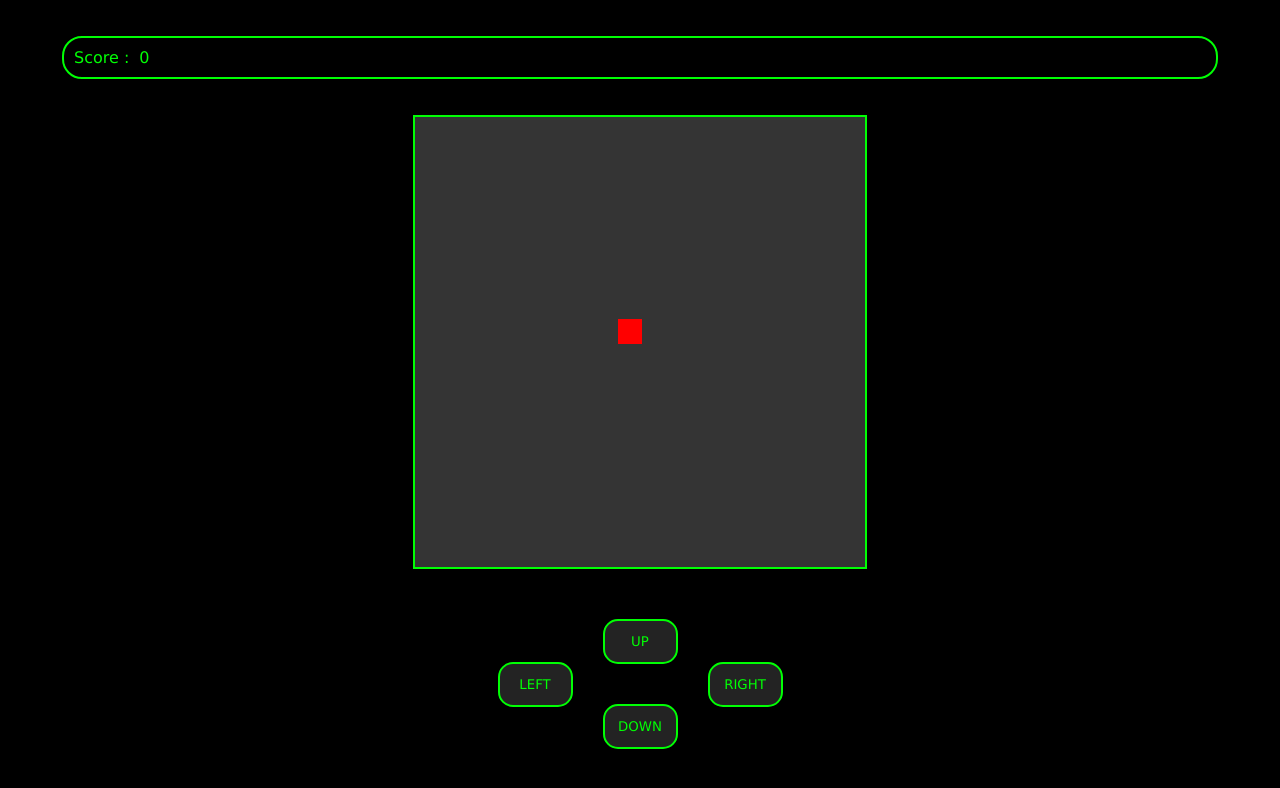
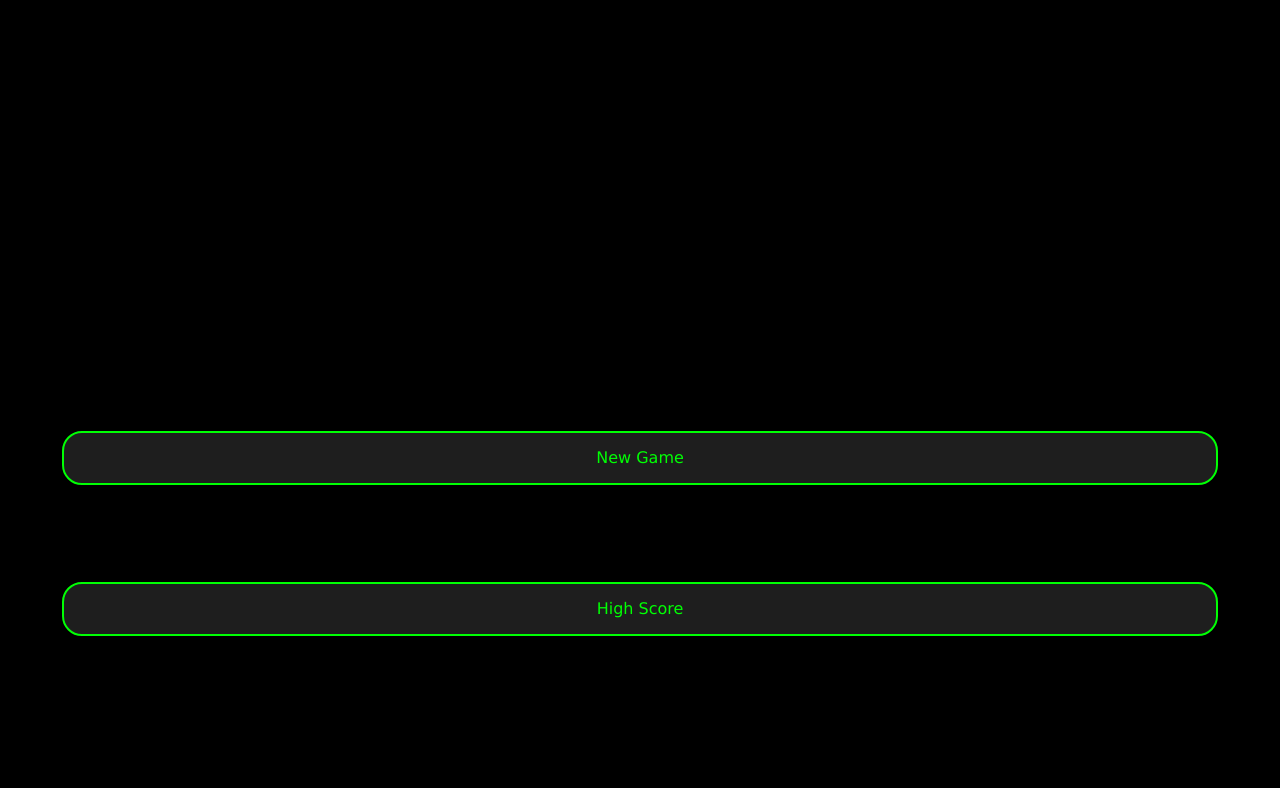
Before and after one commit to shivamkunkolikar/wallgame, a plain HTML site: page index.html in a window 1280 px wide. Drawn offline with Linux system fonts and the light colour scheme.

Commit message:
seventh commit

```diff
--- a/47webj.js
+++ b/47webj.js
@@ -54,6 +54,7 @@ function mainGame() {
                 top_pos = top_pos + inr_acc;
                 if (top_pos >= 95 || top_pos <= 0 || left_pos >= 95 || left_pos <= 0) {
                     document.getElementById("square").style.top = `95%`;
+                    localStorage.setItem('hi', `${score + 1}`);
                     clearInterval(game_end);
                 }
                 else {
@@ -67,4 +68,34 @@ function mainGame() {
     }, 50);
 }
 
+let a = localStorage.getItem('hi');
+console.log(a);
+
+function restartGame() {
+    direction = 0;
+    left_pos = 45;
+    top_pos = 45;
+    inr_acc = 0.4;
+    score = 0;
+    mainGame();
+}
+
+function newGame() {
+    document.getElementById("game-page").style.display = "flex";
+    document.getElementById("start-page").style.animation = "fadinganimation 0.5s ease-in-out 0s 1 ";
+    document.getElementById("game-page").style.animation = "g_an1 1s ease-in-out 0s 1 ";
+    setTimeout(() => {
+        document.getElementById("start-page").style.display = "none"
+    }, 450)
+
+}
+
+function highScore() {
+    document.getElementById("str-btn1").style.display = "none";
+    document.getElementById("str-btn2").style.animation = "s_an2 1s ease-in-out 0s 1 ";
+    setTimeout(() => {
+        document.getElementById("str-btn2").style.height = "400px";
+    }, 1000)
+}
+
 mainGame();
--- a/47webc.css
+++ b/gamepage.css
@@ -4,14 +4,16 @@
     /* box-sizing: border-box; */
     font-family: Verdana, Geneva, Tahoma, sans-serif;
 }
-body {
-    display         : flex;
+#game-page {
+    display         : none;
     height          : 100vh;
     width           : 100vw;
     justify-content : space-evenly;
     align-items     : center;
     flex-direction  : column;
     background-color: black;
+    z-index: 5;
+    position: absolute;
 }
 #score-box {
     display: flex;
@@ -80,3 +82,11 @@ body {
         height: 450px;
     }
 }
+@keyframes g_an1 {
+    0%{
+        opacity: 0;
+    }
+    100%{
+        opacity: 1;
+    }
+}
--- a/index.html
+++ b/index.html
@@ -4,9 +4,21 @@
     <meta charset="UTF-8">
     <meta name="viewport" content="width=device-width, initial-scale=1.0">
     <title>Game</title>
-    <link rel="stylesheet" href="47webc.css">
+    <link rel="stylesheet" href="gamepage.css">
+    <link rel="stylesheet" href="startpage.css">
 </head>
 <body>
+<div id="start-page">
+    <div id="logo">
+
+    </div>
+    <div id="btncont">
+        <div class="str-btn" id="str-btn1" onclick="newGame()">New Game</div>
+        <div class="str-btn" id="str-btn2" onclick="highScore()">High Score</div>
+    </div>
+</div>
+
+<div id="game-page">
     <div id="score-box">
         <p>Score : </p>
         <p id="score-num">0</p>
@@ -21,5 +33,6 @@
         <div><button class="btn" id="btn4" onclick="rightClick()">RIGHT</button></div>
     </div>
     <script src="47webj.js"></script>
+</div>
 </body>
 </html>
--- /dev/null
+++ b/startpage.css
@@ -0,0 +1,65 @@
+*{
+    margin: 0px;
+    padding: 0px;
+    /* box-sizing: border-box; */
+    font-family: Verdana, Geneva, Tahoma, sans-serif;
+}
+body {
+    background-color: black;
+}
+#start-page {
+    display         : flex;
+    height          : 100vh;
+    width           : 100vw;
+    justify-content : space-evenly;
+    align-items     : center;
+    flex-direction  : column;
+    background-color: rgba(0, 0, 0, 0);
+    z-index: 10;
+    position: absolute;
+}
+#logo {
+    display: flex;
+    height : 200px;
+    width  : 80vw;
+}
+#btncont {
+    display: flex;
+    width  : 100vw;
+    height : 50vh;
+    flex-direction : column;
+    justify-content: space-evenly;
+    align-items: center;
+}
+.str-btn{
+    display: flex;
+    height : 50px;
+    width  : 90vw;
+    border : 2px solid rgb(0, 255, 4);
+    color  : rgb(0, 255, 4);
+    border-radius  : 20px;
+    justify-content: center;
+    align-items    : center;
+    background-color: rgb(30, 30, 30);
+    /* animation: fadinganimation 0.2s ease-in-out 0s 1 ; */
+}
+    .str-btn:hover {
+        background-color: rgb(45, 45, 45);
+    }
+
+@keyframes fadinganimation {
+    0% {
+        opacity: 1;
+    }
+    100%{
+        opacity: 0;
+    }
+}
+@keyframes s_an2 {
+    0%{
+        height: 50px;
+    }
+    100% {
+        height: 400px;
+    }
+}
```
